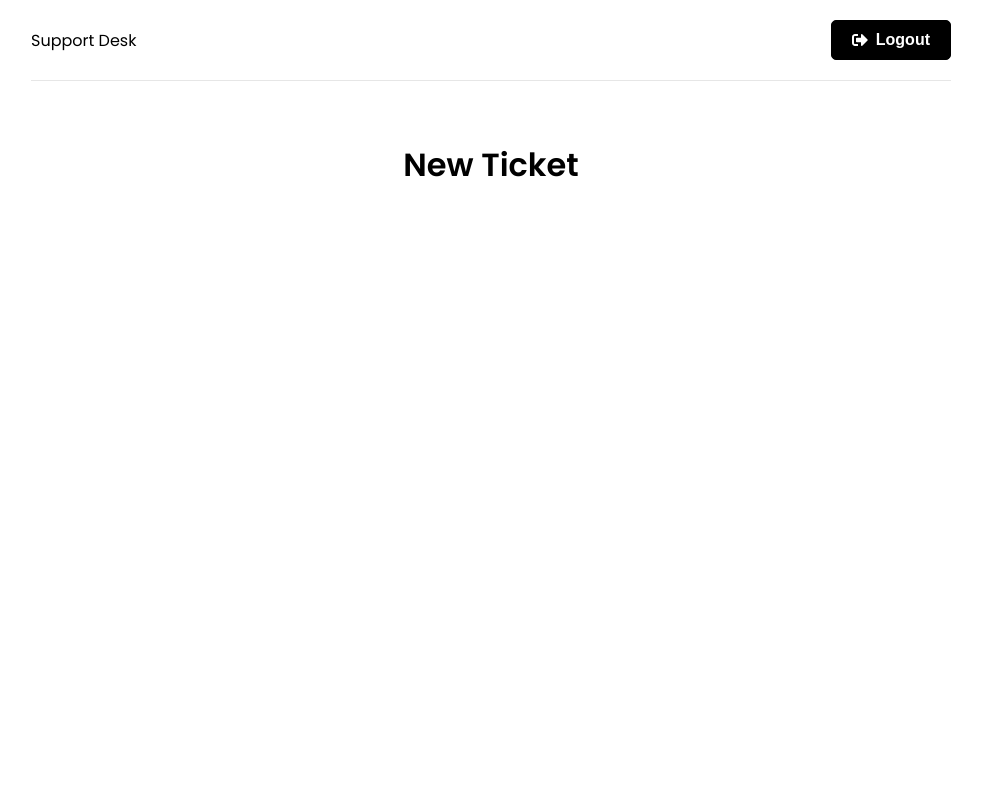
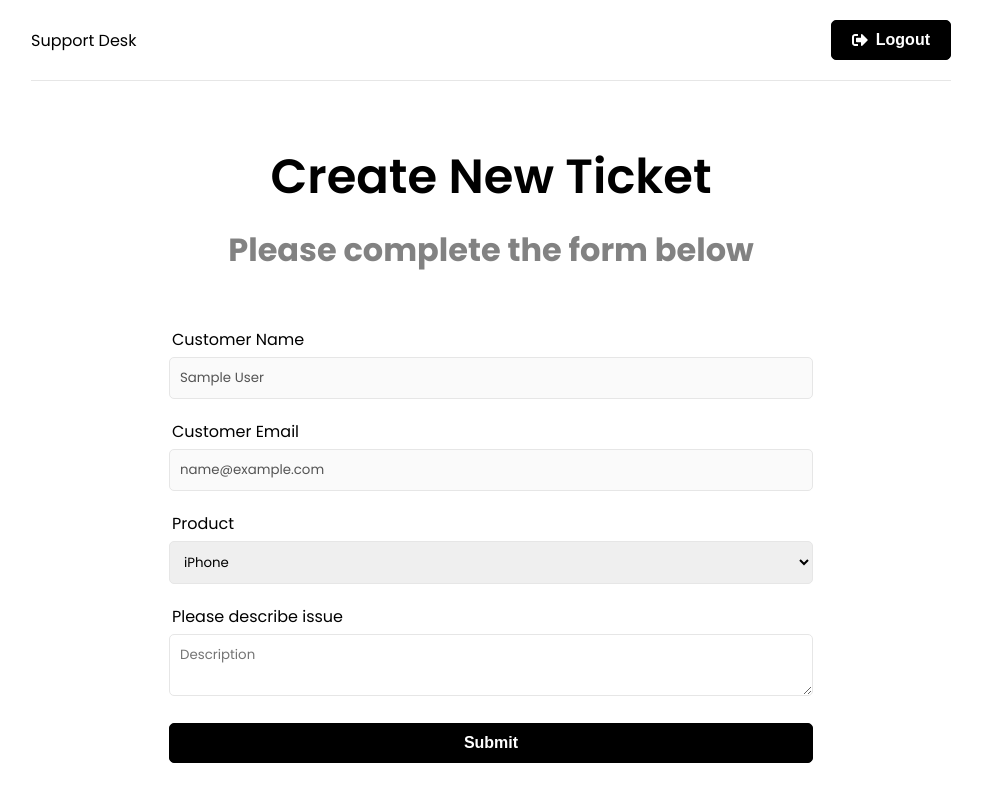
Before and after one commit to FlapShatner/support-desk, a React (Create React App) app in the folder frontend/: page /new-ticket in a window 1280 px wide. Shown: the whole page, without its empty margins (149-1131 px from the left). Built offline with nearby package versions, Linux system fonts and the light colour scheme; sample sign-in values are in the browser's storage.

Commit message:
added new ticket form

```diff
--- a/frontend/src/pages/NewTicket.jsx
+++ b/frontend/src/pages/NewTicket.jsx
@@ -1,8 +1,61 @@
+import { useState } from 'react'
+import { useSelector } from 'react-redux'
+
 function NewTicket() {
+  const { user } = useSelector((state) => state.auth)
+  const [name] = useState(user.name)
+  const [email] = useState(user.email)
+  const [product, setProduct] = useState('iPhone')
+  const [description, setDescription] = useState('')
+
+  const onSubmit = (e) => {
+    e.preventDefault()
+  }
+
   return (
-    <div>
-      <h1>New Ticket</h1>
-    </div>
+    <>
+      <section className='heading'>
+        <h1>Create New Ticket</h1>
+        <p>Please complete the form below</p>
+      </section>
+
+      <section className='form'>
+        <div className='form-group'>
+          <label htmlFor='name'>Customer Name</label>
+          <input type='text' value={name} className='form-control' disabled />
+        </div>
+
+        <div className='form-group'>
+          <label htmlFor='email'>Customer Email</label>
+          <input type='text' value={email} className='form-control' disabled />
+        </div>
+        <form onSubmit={onSubmit}>
+          <div className='form-group'>
+            <label htmlFor='product'>Product</label>
+            <select name='product' id='product' value={product} onChange={(e) => setProduct(e.target.value)}>
+              <option value='iPhone'>iPhone</option>
+              <option value='Macbook Pro'>Macbook Pro</option>
+              <option value='iMac'>iMac</option>
+              <option value='iPad'>iPad</option>
+            </select>
+          </div>
+          <div className='form-group'>
+            <label htmlFor='description'>Please describe issue</label>
+            <textarea
+              name='description'
+              id='description'
+              value={description}
+              className='form-control'
+              placeholder='Description'
+              onChange={(e) => setDescription(e.target.value)}
+            ></textarea>
+          </div>
+          <div className='form-group'>
+            <button className='btn btn-block'>Submit</button>
+          </div>
+        </form>
+      </section>
+    </>
   )
 }
 export default NewTicket
```
